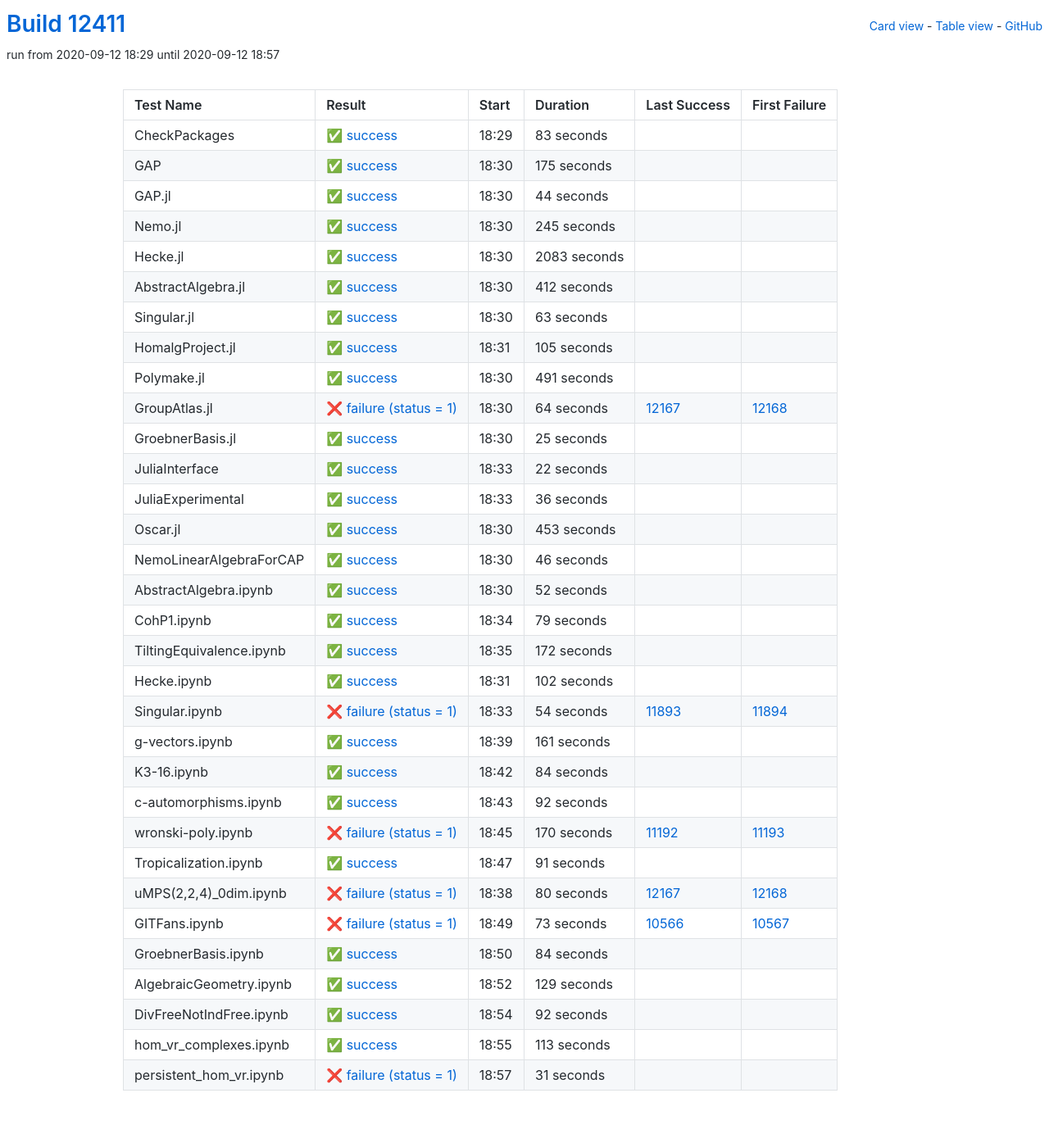
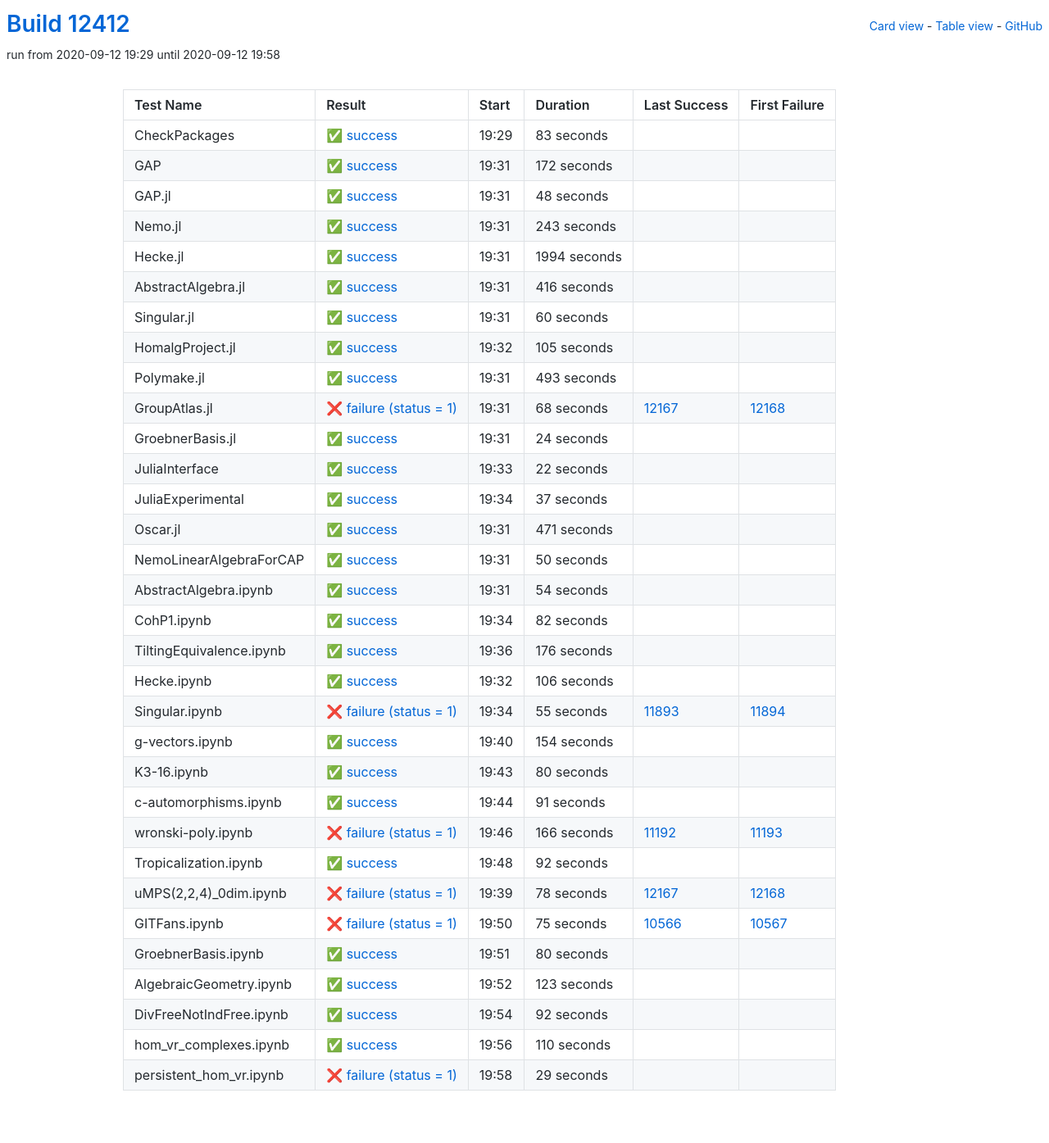
Before and after one commit to oscar-system/oscar-ci-status, a Jekyll site: the page built from table.html, in a window 1280 px wide. Shown: the whole page at 82% size. Built offline with Jekyll 4.4.1, drawn with Linux system fonts in a browser that asks for light colours.

Commit message:
Build #12412

```diff
--- a/_data/ci.yml
+++ b/_data/ci.yml
@@ -1,6 +1,6 @@
 ---
-build: 12411
-build_url: https://oscarci.mathematik.uni-kl.de/job/oscar/12411/
+build: 12412
+build_url: https://oscarci.mathematik.uni-kl.de/job/oscar/12412/
 job: oscar
 organization: oscar-system
 repo: oscar-ci-status
@@ -8,8 +8,8 @@
 tests:
 - name: CheckPackages
   id: checkpackages
-  log: https://oscarci.mathematik.uni-kl.de/job/oscar/12411/artifact/logs/build-12411/CheckPackages.log
-  start: 2020-09-12 18:29
+  log: https://oscarci.mathematik.uni-kl.de/job/oscar/12412/artifact/logs/build-12412/CheckPackages.log
+  start: 2020-09-12 19:29
   success: true
   exitcode: 0
   status: success
@@ -20,80 +20,80 @@
   first_failure_url:
 - name: GAP
   id: gap
-  log: https://oscarci.mathematik.uni-kl.de/job/oscar/12411/artifact/logs/build-12411/GAP.log
-  start: 2020-09-12 18:30
+  log: https://oscarci.mathematik.uni-kl.de/job/oscar/12412/artifact/logs/build-12412/GAP.log
+  start: 2020-09-12 19:31
   success: true
   exitcode: 0
   status: success
-  duration: 175
+  duration: 172
   last_success: false
   last_success_url:
   first_failure: false
   first_failure_url:
 - name: GAP.jl
   id: gap-jl
-  log: https://oscarci.mathematik.uni-kl.de/job/oscar/12411/artifact/logs/build-12411/GAP.jl.log
-  start: 2020-09-12 18:30
+  log: https://oscarci.mathematik.uni-kl.de/job/oscar/12412/artifact/logs/build-12412/GAP.jl.log
+  start: 2020-09-12 19:31
   success: true
   exitcode: 0
   status: success
-  duration: 44
+  duration: 48
   last_success: false
   last_success_url:
   first_failure: false
   first_failure_url:
 - name: Nemo.jl
   id: nemo-jl
-  log: https://oscarci.mathematik.uni-kl.de/job/oscar/12411/artifact/logs/build-12411/Nemo.jl.log
-  start: 2020-09-12 18:30
+  log: https://oscarci.mathematik.uni-kl.de/job/oscar/12412/artifact/logs/build-12412/Nemo.jl.log
+  start: 2020-09-12 19:31
   success: true
   exitcode: 0
   status: success
-  duration: 245
+  duration: 243
   last_success: false
   last_success_url:
   first_failure: false
   first_failure_url:
 - name: Hecke.jl
   id: hecke-jl
-  log: https://oscarci.mathematik.uni-kl.de/job/oscar/12411/artifact/logs/build-12411/Hecke.jl.log
-  start: 2020-09-12 18:30
+  log: https://oscarci.mathematik.uni-kl.de/job/oscar/12412/artifact/logs/build-12412/Hecke.jl.log
+  start: 2020-09-12 19:31
   success: true
   exitcode: 0
   status: success
-  duration: 2083
+  duration: 1994
   last_success: false
   last_success_url:
   first_failure: false
   first_failure_url:
 - name: AbstractAlgebra.jl
   id: abstractalgebra-jl
-  log: https://oscarci.mathematik.uni-kl.de/job/oscar/12411/artifact/logs/build-12411/AbstractAlgebra.jl.log
-  start: 2020-09-12 18:30
+  log: https://oscarci.mathematik.uni-kl.de/job/oscar/12412/artifact/logs/build-12412/AbstractAlgebra.jl.log
+  start: 2020-09-12 19:31
   success: true
   exitcode: 0
   status: success
-  duration: 412
+  duration: 416
   last_success: false
   last_success_url:
   first_failure: false
   first_failure_url:
 - name: Singular.jl
   id: singular-jl
-  log: https://oscarci.mathematik.uni-kl.de/job/oscar/12411/artifact/logs/build-12411/Singular.jl.log
-  start: 2020-09-12 18:30
+  log: https://oscarci.mathematik.uni-kl.de/job/oscar/12412/artifact/logs/build-12412/Singular.jl.log
+  start: 2020-09-12 19:31
   success: true
   exitcode: 0
   status: success
-  duration: 63
+  duration: 60
   last_success: false
   last_success_url:
   first_failure: false
   first_failure_url:
 - name: HomalgProject.jl
   id: homalgproject-jl
-  log: https://oscarci.mathematik.uni-kl.de/job/oscar/12411/artifact/logs/build-12411/HomalgProject.jl.log
-  start: 2020-09-12 18:31
+  log: https://oscarci.mathematik.uni-kl.de/job/oscar/12412/artifact/logs/build-12412/HomalgProject.jl.log
+  start: 2020-09-12 19:32
   success: true
   exitcode: 0
   status: success
@@ -104,44 +104,44 @@
   first_failure_url:
 - name: Polymake.jl
   id: polymake-jl
-  log: https://oscarci.mathematik.uni-kl.de/job/oscar/12411/artifact/logs/build-12411/Polymake.jl.log
-  start: 2020-09-12 18:30
+  log: https://oscarci.mathematik.uni-kl.de/job/oscar/12412/artifact/logs/build-12412/Polymake.jl.log
+  start: 2020-09-12 19:31
   success: true
   exitcode: 0
   status: success
-  duration: 491
+  duration: 493
   last_success: false
   last_success_url:
   first_failure: false
   first_failure_url:
 - name: GroupAtlas.jl
   id: groupatlas-jl
-  log: https://oscarci.mathematik.uni-kl.de/job/oscar/12411/artifact/logs/build-12411/GroupAtlas.jl.log
-  start: 2020-09-12 18:30
+  log: https://oscarci.mathematik.uni-kl.de/job/oscar/12412/artifact/logs/build-12412/GroupAtlas.jl.log
+  start: 2020-09-12 19:31
   success: false
   exitcode: 1
   status: failure
-  duration: 64
+  duration: 68
   last_success: 12167
   last_success_url: https://oscarci.mathematik.uni-kl.de/job/oscar/12167/
   first_failure: 12168
   first_failure_url: https://oscarci.mathematik.uni-kl.de/job/oscar/12168/
 - name: GroebnerBasis.jl
   id: groebnerbasis-jl
-  log: https://oscarci.mathematik.uni-kl.de/job/oscar/12411/artifact/logs/build-12411/GroebnerBasis.jl.log
-  start: 2020-09-12 18:30
+  log: https://oscarci.mathematik.uni-kl.de/job/oscar/12412/artifact/logs/build-12412/GroebnerBasis.jl.log
+  start: 2020-09-12 19:31
   success: true
   exitcode: 0
   status: success
-  duration: 25
+  duration: 24
   last_success: false
   last_success_url:
   first_failure: false
   first_failure_url:
 - name: JuliaInterface
   id: juliainterface
-  log: https://oscarci.mathematik.uni-kl.de/job/oscar/12411/artifact/logs/build-12411/JuliaInterface.log
-  start: 2020-09-12 18:33
+  log: https://oscarci.mathematik.uni-kl.de/job/oscar/12412/artifact/logs/build-12412/JuliaInterface.log
+  start: 2020-09-12 19:33
   success: true
   exitcode: 0
   status: success
@@ -152,128 +152,152 @@
   first_failure_url:
 - name: JuliaExperimental
   id: juliaexperimental
-  log: https://oscarci.mathematik.uni-kl.de/job/oscar/12411/artifact/logs/build-12411/JuliaExperimental.log
-  start: 2020-09-12 18:33
+  log: https://oscarci.mathematik.uni-kl.de/job/oscar/12412/artifact/logs/build-12412/JuliaExperimental.log
+  start: 2020-09-12 19:34
   success: true
   exitcode: 0
   status: success
-  duration: 36
+  duration: 37
   last_success: false
   last_success_url:
   first_failure: false
   first_failure_url:
 - name: Oscar.jl
   id: oscar-jl
-  log: https://oscarci.mathematik.uni-kl.de/job/oscar/12411/artifact/logs/build-12411/Oscar.jl.log
-  start: 2020-09-12 18:30
+  log: https://oscarci.mathematik.uni-kl.de/job/oscar/12412/artifact/logs/build-12412/Oscar.jl.log
+  start: 2020-09-12 19:31
   success: true
   exitcode: 0
   status: success
-  duration: 453
+  duration: 471
   last_success: false
   last_success_url:
   first_failure: false
   first_failure_url:
 - name: NemoLinearAlgebraForCAP
   id: nemolinearalgebraforcap
-  log: https://oscarci.mathematik.uni-kl.de/job/oscar/12411/artifact/logs/build-12411/NemoLinearAlgebraForCAP.log
-  start: 2020-09-12 18:30
+  log: https://oscarci.mathematik.uni-kl.de/job/oscar/12412/artifact/logs/build-12412/NemoLinearAlgebraForCAP.log
+  start: 2020-09-12 19:31
   success: true
   exitcode: 0
   status: success
-  duration: 46
+  duration: 50
   last_success: false
   last_success_url:
   first_failure: false
   first_failure_url:
 - name: AbstractAlgebra.ipynb
   id: abstractalgebra-ipynb
-  log: https://oscarci.mathematik.uni-kl.de/job/oscar/12411/artifact/logs/build-12411/AbstractAlgebra.ipynb.log
-  start: 2020-09-12 18:30
+  log: https://oscarci.mathematik.uni-kl.de/job/oscar/12412/artifact/logs/build-12412/AbstractAlgebra.ipynb.log
+  start: 2020-09-12 19:31
   success: true
   exitcode: 0
   status: success
-  duration: 52
+  duration: 54
   last_success: false
   last_success_url:
   first_failure: false
   first_failure_url:
 - name: CohP1.ipynb
   id: cohp1-ipynb
-  log: https://oscarci.mathematik.uni-kl.de/job/oscar/12411/artifact/logs/build-12411/CohP1.ipynb.log
-  start: 2020-09-12 18:34
+  log: https://oscarci.mathematik.uni-kl.de/job/oscar/12412/artifact/logs/build-12412/CohP1.ipynb.log
+  start: 2020-09-12 19:34
   success: true
   exitcode: 0
   status: success
-  duration: 79
+  duration: 82
   last_success: false
   last_success_url:
   first_failure: false
   first_failure_url:
 - name: TiltingEquivalence.ipynb
   id: tiltingequivalence-ipynb
-  log: https://oscarci.mathematik.uni-kl.de/job/oscar/12411/artifact/logs/build-12411/TiltingEquivalence.ipynb.log
-  start: 2020-09-12 18:35
+  log: https://oscarci.mathematik.uni-kl.de/job/oscar/12412/artifact/logs/build-12412/TiltingEquivalence.ipynb.log
+  start: 2020-09-12 19:36
   success: true
   exitcode: 0
   status: success
-  duration: 172
+  duration: 176
   last_success: false
   last_success_url:
   first_failure: false
   first_failure_url:
 - name: Hecke.ipynb
   id: hecke-ipynb
-  log: https://oscarci.mathematik.uni-kl.de/job/oscar/12411/artifact/logs/build-12411/Hecke.ipynb.log
-  start: 2020-09-12 18:31
+  log: https://oscarci.mathematik.uni-kl.de/job/oscar/12412/artifact/logs/build-12412/Hecke.ipynb.log
+  start: 2020-09-12 19:32
   success: true
   exitcode: 0
   status: success
-  duration: 102
+  duration: 106
   last_success: false
   last_success_url:
   first_failure: false
   first_failure_url:
 - name: Singular.ipynb
   id: singular-ipynb
-  log: https://oscarci.mathematik.uni-kl.de/job/oscar/12411/artifact/logs/build-12411/Singular.ipynb.log
-  start: 2020-09-12 18:33
+  log: https://oscarci.mathematik.uni-kl.de/job/oscar/12412/artifact/logs/build-12412/Singular.ipynb.log
+  start: 2020-09-12 19:34
   success: false
   exitcode: 1
   status: failure
-  duration: 54
+  duration: 55
   last_success: 11893
   last_success_url: https://oscarci.mathematik.uni-kl.de/job/oscar/11893/
   first_failure: 11894
   first_failure_url: https://oscarci.mathematik.uni-kl.de/job/oscar/11894/
 - name: g-vectors.ipynb
   id: g-vectors-ipynb
-  log: https://oscarci.mathematik.uni-kl.de/job/oscar/12411/artifact/logs/build-12411/g-vectors.ipynb.log
-  start: 2020-09-12 18:39
+  log: https://oscarci.mathematik.uni-kl.de/job/oscar/12412/artifact/logs/build-12412/g-vectors.ipynb.log
+  start: 2020-09-12 19:40
   success: true
   exitcode: 0
   status: success
-  duration: 161
+  duration: 154
   last_success: false
   last_success_url:
   first_failure: false
   first_failure_url:
 - name: K3-16.ipynb
   id: k3-16-ipynb
-  log: https://oscarci.mathematik.uni-kl.de/job/oscar/12411/artifact/logs/build-12411/K3-16.ipynb.log
-  start: 2020-09-12 18:42
+  log: https://oscarci.mathematik.uni-kl.de/job/oscar/12412/artifact/logs/build-12412/K3-16.ipynb.log
+  start: 2020-09-12 19:43
   success: true
   exitcode: 0
   status: success
-  duration: 84
+  duration: 80
   last_success: false
   last_success_url:
   first_failure: false
   first_failure_url:
 - name: c-automorphisms.ipynb
   id: c-automorphisms-ipynb
-  log: https://oscarci.mathematik.uni-kl.de/job/oscar/12411/artifact/logs/build-12411/c-automorphisms.ipynb.log
-  start: 2020-09-12 18:43
+  log: https://oscarci.mathematik.uni-kl.de/job/oscar/12412/artifact/logs/build-12412/c-automorphisms.ipynb.log
+  start: 2020-09-12 19:44
+  success: true
+  exitcode: 0
+  status: success
+  duration: 91
+  last_success: false
+  last_success_url:
+  first_failure: false
+  first_failure_url:
+- name: wronski-poly.ipynb
+  id: wronski-poly-ipynb
+  log: https://oscarci.mathematik.uni-kl.de/job/oscar/12412/artifact/logs/build-12412/wronski-poly.ipynb.log
+  start: 2020-09-12 19:46
+  success: false
+  exitcode: 1
+  status: failure
+  duration: 166
+  last_success: 11192
+  last_success_url: https://oscarci.mathematik.uni-kl.de/job/oscar/11192/
+  first_failure: 11193
+  first_failure_url: https://oscarci.mathematik.uni-kl.de/job/oscar/11193/
+- name: Tropicalization.ipynb
+  id: tropicalization-ipynb
+  log: https://oscarci.mathematik.uni-kl.de/job/oscar/12412/artifact/logs/build-12412/Tropicalization.ipynb.log
+  start: 2020-09-12 19:48
   success: true
   exitcode: 0
   status: success
@@ -282,82 +306,58 @@
   last_success_url:
   first_failure: false
   first_failure_url:
-- name: wronski-poly.ipynb
-  id: wronski-poly-ipynb
-  log: https://oscarci.mathematik.uni-kl.de/job/oscar/12411/artifact/logs/build-12411/wronski-poly.ipynb.log
-  start: 2020-09-12 18:45
+- name: uMPS(2,2,4)_0dim.ipynb
+  id: umps-2-2-4-0dim-ipynb
+  log: https://oscarci.mathematik.uni-kl.de/job/oscar/12412/artifact/logs/build-12412/uMPS-2-2-4-_0dim.ipynb.log
+  start: 2020-09-12 19:39
   success: false
   exitcode: 1
   status: failure
-  duration: 170
-  last_success: 11192
-  last_success_url: https://oscarci.mathematik.uni-kl.de/job/oscar/11192/
-  first_failure: 11193
-  first_failure_url: https://oscarci.mathematik.uni-kl.de/job/oscar/11193/
-- name: Tropicalization.ipynb
-  id: tropicalization-ipynb
-  log: https://oscarci.mathematik.uni-kl.de/job/oscar/12411/artifact/logs/build-12411/Tropicalization.ipynb.log
-  start: 2020-09-12 18:47
-  success: true
-  exitcode: 0
-  status: success
-  duration: 91
-  last_success: false
-  last_success_url:
-  first_failure: false
-  first_failure_url:
-- name: uMPS(2,2,4)_0dim.ipynb
-  id: umps-2-2-4-0dim-ipynb
-  log: https://oscarci.mathematik.uni-kl.de/job/oscar/12411/artifact/logs/build-12411/uMPS-2-2-4-_0dim.ipynb.log
-  start: 2020-09-12 18:38
-  success: false
-  exitcode: 1
-  status: failure
-  duration: 80
+  duration: 78
   last_success: 12167
   last_success_url: https://oscarci.mathematik.uni-kl.de/job/oscar/12167/
   first_failure: 12168
   first_failure_url: https://oscarci.mathematik.uni-kl.de/job/oscar/12168/
 - name: GITFans.ipynb
   id: gitfans-ipynb
-  log: https://oscarci.mathematik.uni-kl.de/job/oscar/12411/artifact/logs/build-12411/GITFans.ipynb.log
-  start: 2020-09-12 18:49
+  log: https://oscarci.mathematik.uni-kl.de/job/oscar/12412/artifact/logs/build-12412/GITFans.ipynb.log
+  start: 2020-09-12 19:50
   success: false
   exitcode: 1
   status: failure
-  duration: 73
+  duration: 75
   last_success: 10566
   last_success_url: https://oscarci.mathematik.uni-kl.de/job/oscar/10566/
   first_failure: 10567
   first_failure_url: https://oscarci.mathematik.uni-kl.de/job/oscar/10567/
 - name: GroebnerBasis.ipynb
   id: groebnerbasis-ipynb
-  log: https://oscarci.mathematik.uni-kl.de/job/oscar/12411/artifact/logs/build-12411/GroebnerBasis.ipynb.log
-  start: 2020-09-12 18:50
+  log: https://oscarci.mathematik.uni-kl.de/job/oscar/12412/artifact/logs/build-12412/GroebnerBasis.ipynb.log
+  start: 2020-09-12 19:51
   success: true
   exitcode: 0
   status: success
-  duration: 84
+  duration: 80
   last_success: false
   last_success_url:
   first_failure: false
   first_failure_url:
 - name: AlgebraicGeometry.ipynb
   id: algebraicgeometry-ipynb
-  log: https://oscarci.mathematik.uni-kl.de/job/oscar/12411/artifact/logs/build-12411/AlgebraicGeometry.ipynb.log
-  start: 2020-09-12 18:52
+  log: https://oscarci.mathematik.uni-kl.de/job/oscar/12412/artifact/logs/build-12412/AlgebraicGeometry.ipynb.log
+  start: 2020-09-12 19:52
   success: true
   exitcode: 0
   status: success
-  duration: 129
+  duration: 123
   last_success: false
   last_success_url:
   first_failure: false
   first_failure_url:
 - name: DivFreeNotIndFree.ipynb
   id: divfreenotindfree-ipynb
-  log: https://oscarci.mathematik.uni-kl.de/job/oscar/12411/artifact/logs/build-12411/DivFreeNotIndFree.ipynb.log
-  start: 2020-09-12 18:54
+  log: https://oscarci.mathematik.uni-kl.de/job/oscar/12412/artifact/logs/build-12412/DivFreeNotIndFree.ipynb.log
+  start: 2020-09-12 19:54
   success: true
   exitcode: 0
   status: success
@@ -368,24 +368,24 @@
   first_failure_url:
 - name: hom_vr_complexes.ipynb
   id: hom-vr-complexes-ipynb
-  log: https://oscarci.mathematik.uni-kl.de/job/oscar/12411/artifact/logs/build-12411/hom_vr_complexes.ipynb.log
-  start: 2020-09-12 18:55
+  log: https://oscarci.mathematik.uni-kl.de/job/oscar/12412/artifact/logs/build-12412/hom_vr_complexes.ipynb.log
+  start: 2020-09-12 19:56
   success: true
   exitcode: 0
   status: success
-  duration: 113
+  duration: 110
   last_success: false
   last_success_url:
   first_failure: false
   first_failure_url:
 - name: persistent_hom_vr.ipynb
   id: persistent-hom-vr-ipynb
-  log: https://oscarci.mathematik.uni-kl.de/job/oscar/12411/artifact/logs/build-12411/persistent_hom_vr.ipynb.log
-  start: 2020-09-12 18:57
+  log: https://oscarci.mathematik.uni-kl.de/job/oscar/12412/artifact/logs/build-12412/persistent_hom_vr.ipynb.log
+  start: 2020-09-12 19:58
   success: false
   exitcode: 1
   status: failure
-  duration: 31
+  duration: 29
   last_success: false
   last_success_url:
   first_failure: false
```
Also changed, not shown: README.md.
